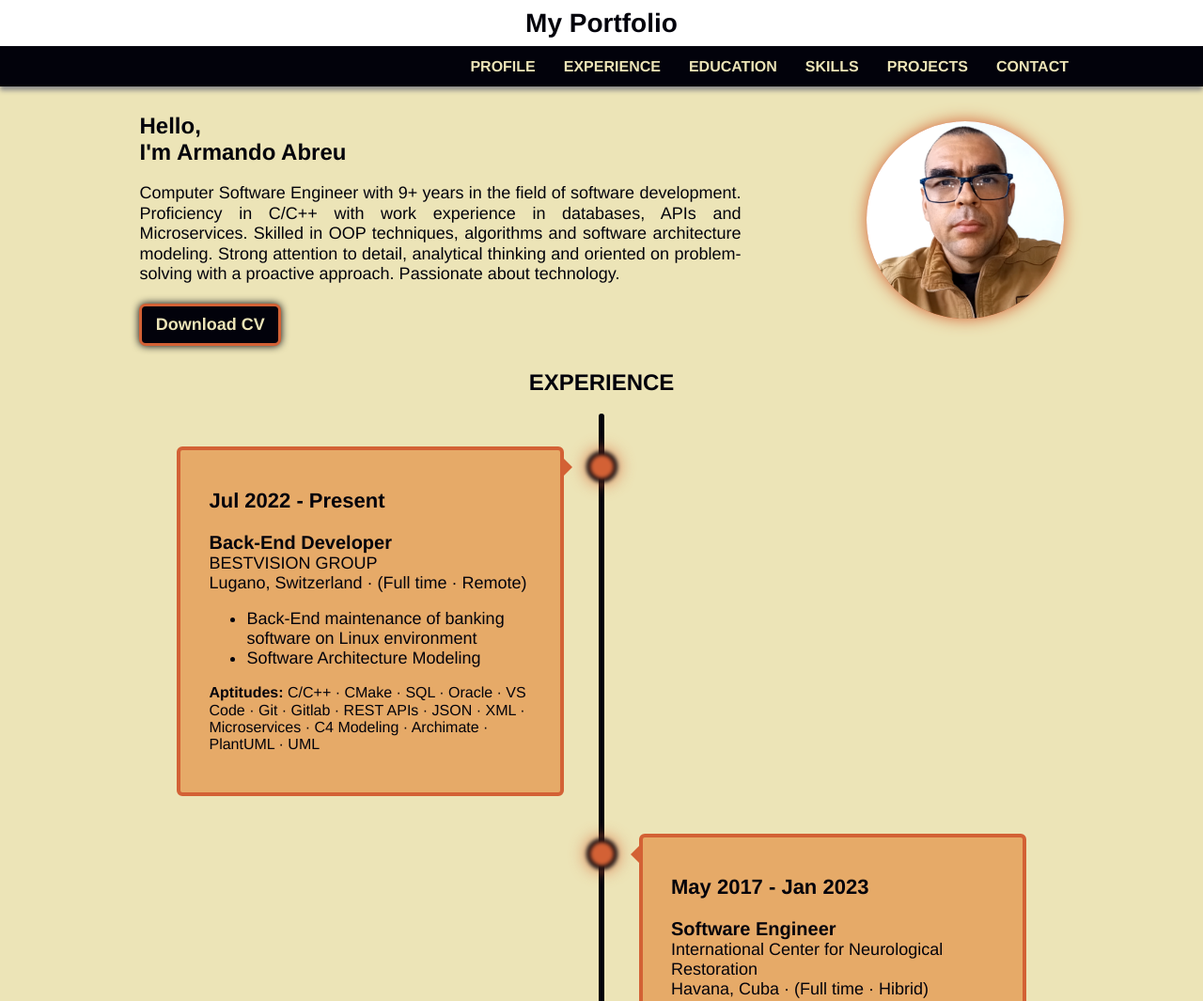
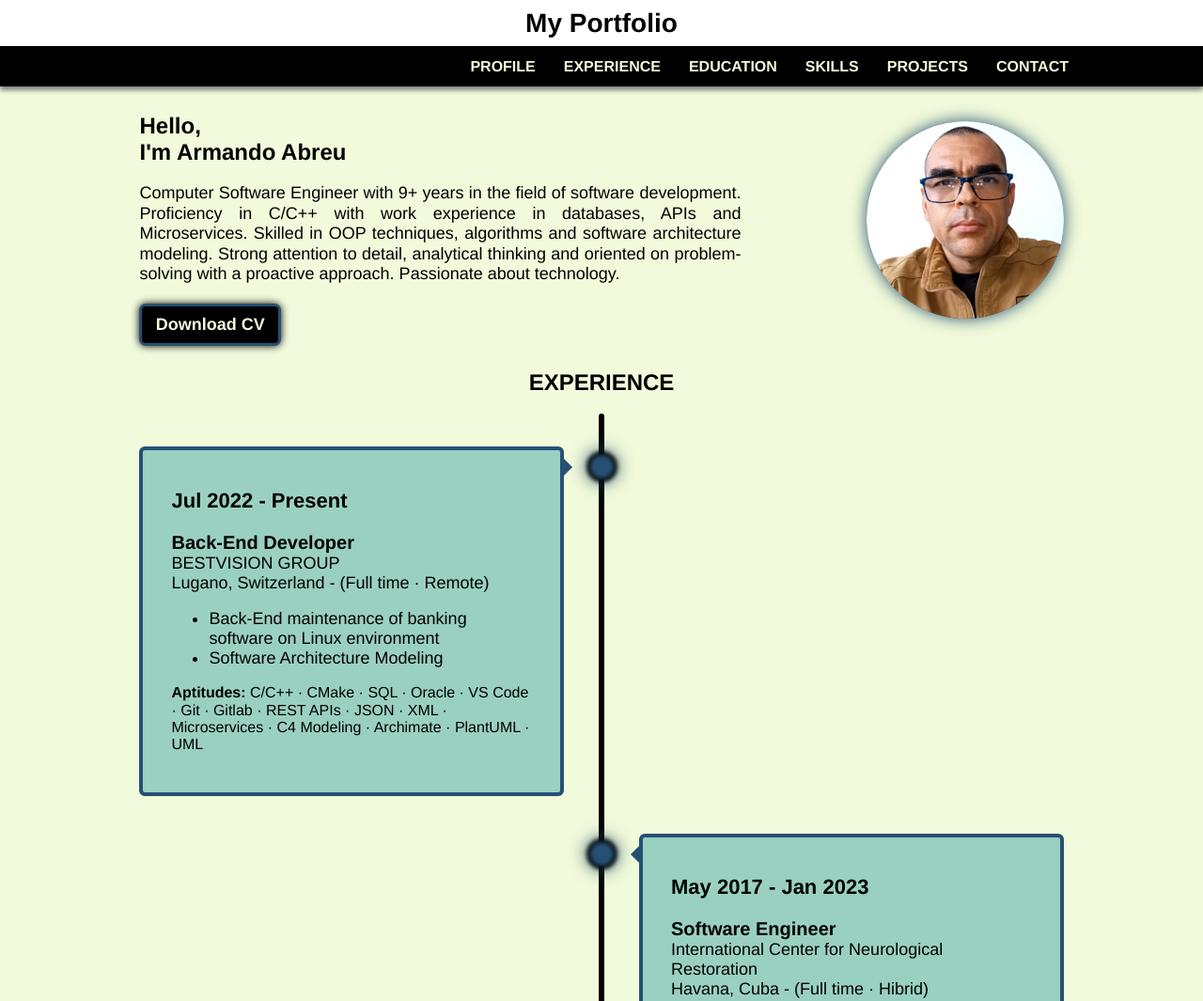
Before and after one commit to armaneu/armaneu.github.io, a plain HTML site: page index.html in a window 1280 px wide. Shown: the top 1065 px of the page at 94% size. Drawn offline with Linux system fonts and the light colour scheme.

Commit message:
improving the colors theme

```diff
--- a/index.html
+++ b/index.html
@@ -78,7 +78,7 @@
                             <div class="experience_date_div">Jul 2022 - Present</div><br>
                             <div class="experience_position_div">Back-End Developer</div>
                             <div class="experience_company_div">BESTVISION GROUP</div>
-                            <div class="experience_location_div">Lugano, Switzerland &middot; (Full time &middot; Remote)</div>
+                            <div class="experience_location_div">Lugano, Switzerland - (Full time &middot; Remote)</div>
                             <div class="experience_description_div">
                                 <ul>
                                     <li>Back-End maintenance of banking software on Linux environment</li>
@@ -97,7 +97,7 @@
                             <div class="experience_date_div">May 2017 - Jan 2023</div><br>
                             <div class="experience_position_div">Software Engineer</div>
                             <div class="experience_company_div">International Center for Neurological Restoration</div>
-                            <div class="experience_location_div">Havana, Cuba &middot; (Full time &middot; Hibrid)</div>
+                            <div class="experience_location_div">Havana, Cuba - (Full time &middot; Hibrid)</div>
                             <div class="experience_description_div">
                                 <ul>
                                     <li>Maintenance of medical software used in neurosurgery and its documentation</li>
@@ -116,7 +116,7 @@
                             <div class="experience_date_div">Feb 2014 - Apr 2017</div><br>
                             <div class="experience_position_div">Software Engineer</div>
                             <div class="experience_company_div">National Center for Scientific Research</div>
-                            <div class="experience_location_div">Havana, Cuba &middot; (Full time &middot; On-site)</div>
+                            <div class="experience_location_div">Havana, Cuba - (Full time &middot; On-site)</div>
                             <div class="experience_description_div">
                                 <ul>
                                     <li>Development of maintenance management software for Pharmaceutical Factory equipment</li>
--- a/styles/contact.css
+++ b/styles/contact.css
@@ -46,10 +46,10 @@
 }
 
 .contact_form_submit {
-    background-color: var(--dark-theme-color);
+    background-color: var(--theme-color-dark);
     color: var(--text-color-inverse);
     border: 3px solid var(--theme-color);
-    box-shadow: 0px 0px 8px var(--dark-theme-color);
+    box-shadow: 0px 0px 8px var(--theme-color-dark);
     text-transform: uppercase;
     width: 100%;
     height: 40px;
@@ -59,7 +59,7 @@
     cursor: pointer;
     font-weight: bold;
     cursor: pointer;
-    margin: 20px auto 10px auto;
+    margin: 10px auto;
 }
 
 .contact_form_submit:hover {
--- a/styles/experience.css
+++ b/styles/experience.css
@@ -21,8 +21,8 @@
     color: var(--text-color);
     text-align: left;
     padding: 20px 30px;
-    border: 4px solid var(--flame);
-    background-color: var(--fawn);
+    border: 4px solid var(--elements-backgroud-color);
+    background-color: var(--elements-backgroud-color-other);
     position: relative;
     border-radius: 6px;
 }
@@ -60,7 +60,7 @@
         content: "";
         position: absolute;
         width: 6px;
-        background-color: var(--dark-theme-color);
+        background-color: var(--theme-color-dark);
         top: 0;
         bottom: 0;
         left: 50%;
@@ -84,7 +84,7 @@
         height: 25px;
         right: -17px;
         background-color: var(--elements-backgroud-color);
-        border: 4px solid var(--dark-theme-color);
+        border: 4px solid var(--theme-color-dark);
         box-shadow: 0px 0px 17px var(--elements-backgroud-color);
         filter: blur(2px);
         top: 15px;
@@ -95,11 +95,13 @@
     /* Place the container to the left */
     .left {
         left: 0;
+        padding: 10px 40px 10px 0px;
     }
 
     /* Place the container to the right */
     .right {
         left: 50%;
+        padding: 10px 0px 10px 40px;
     }
 
     /* Add arrows to the left container (pointing right) */
@@ -111,9 +113,9 @@
         width: 0;
         z-index: 1;
         right: 31px;
-        border: medium solid var(--flame);
+        border: medium solid var(--elements-backgroud-color);
         border-width: 10px 0 10px 10px;
-        border-color: transparent transparent transparent var(--flame);
+        border-color: transparent transparent transparent var(--elements-backgroud-color);
     }
 
     /* Add arrows to the right container (pointing left) */
@@ -125,24 +127,13 @@
         width: 0;
         z-index: 1;
         left: 31px;
-        border: medium solid var(--flame);
+        border: medium solid var(--elements-backgroud-color);
         border-width: 10px 10px 10px 0;
-        border-color: transparent var(--flame) transparent transparent;
+        border-color: transparent var(--elements-backgroud-color) transparent transparent;
     }
 
     /* Fix the circle for containers on the right side */
     .right::after {
         left: -16px;
     }
-
-    /* The actual content */
-    .experience_div {
-        padding: 20px 30px;
-        border: 4px solid var(--flame);
-        background-color: var(--fawn);
-        position: relative;
-        border-radius: 6px;
-    }
-
-
 }
--- a/styles/general.css
+++ b/styles/general.css
@@ -3,29 +3,35 @@
 /**********************************************************************************/
 
 :root {
-    /* Coolors Exported Palette - https://coolors.co/d36135-7fb069-ece4b7-e6aa68-02020b */
-    /* CSS HEX */
-    --flame: #d36135ff;
-    --asparagus: #7fb069ff;
-    --vanilla: #ece4b7ff;
-    --fawn: #e6aa68ff;
-    --black: #02020bff;
-    /* CSS COLORS USED */
-    --theme-color: var(--vanilla);
-    --middle-theme-color: #8a8a8a;
-    --dark-theme-color: var(--black);
-    --secondary-theme-color: rgb(220, 210, 240);
+    /* Color Hunt Palette 2650732d95969ad0c2f1fada - https://colorhunt.co/palette/2650732d95969ad0c2f1fada */
+    --color-01: #265073;
+    --color-02: #2D9596;
+    --color-03: #9AD0C2;
+    --color-04: #F1FADA;
+    /* Other colors */
+    --shadow: #808080;
+    --black: #000000;
+
+    /* Theme colors */
+    --theme-color: var(--color-04);
+    --theme-color-dark: var(--black);
+    --elements-backgroud-color: var(--color-01);
+    --elements-backgroud-color-alter: var(--color-02);
+    --elements-backgroud-color-other: var(--color-03);
+
+    /* Navbar colors */
+    --navbar-theme-color: var(--theme-color-dark);
+    --navbar-shadow-color: var(--shadow);
+    --navbar-hover-color: var(--elements-backgroud-color);
+
+    /* Font text colors */
     --text-color: var(--black);
-    --elements-backgroud-color: var(--flame);
-    --bg-opacity: 1;
     --text-color-inverse: var(--theme-color);
-    --navbar-theme-color: var(--dark-theme-color);
-    --navbar-shadow-color: var(--middle-theme-color);
-    --navbar-hover-color: var(--elements-backgroud-color);
+
+    /* Settings */
     --margin: 2%;
     --min-width: 260px;
     --max-width: 1024px;
-    --mobile-menu-theme-color: #3a4460;
 }
 
 * {
--- a/styles/navbar.css
+++ b/styles/navbar.css
@@ -123,7 +123,7 @@
         width: 30px;
         height: 5px;
         border-radius: 2px;
-        background-color: var(--black);
+        background-color: var(--theme-color-dark);
         margin: 6px auto;
         transition: 0.4s;
     }
--- a/styles/profile.css
+++ b/styles/profile.css
@@ -19,10 +19,10 @@
 }
 
 .profile_button {
-    background-color: var(--dark-theme-color);
+    background-color: var(--theme-color-dark);
     color: var(--text-color-inverse);
     border: 3px solid var(--elements-backgroud-color);
-    box-shadow: 0px 0px 8px var(--dark-theme-color);
+    box-shadow: 0px 0px 8px var(--theme-color-dark);
     transition-duration: 0.4s;
     font-size: 18px;
     padding: 0.5em 0.8em;
--- a/styles/skills.css
+++ b/styles/skills.css
@@ -21,7 +21,10 @@
 .skill_item {
     font-size: 16px;
     font-weight: 500;
-    box-shadow: 0px 4px 10px var(--dark-theme-color);
+    color: var(--text-color-inverse);
+    font-weight: 550;
+    background-color: var(--elements-backgroud-color-alter);
+    box-shadow: 0px 4px 10px var(--theme-color-dark);
     border-radius: 42px;
     padding: 0.5em 0.7em;
     margin: 10px;
```
Also changed, not shown: img/Color Hunt Palette 2650732d95969ad0c2f1fada.png (added).
